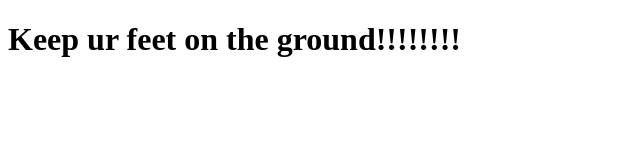
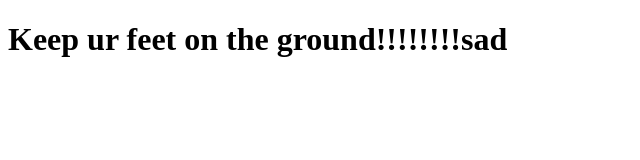
Before and after one commit to NewDekart/shri-2021-infra, a website: page public/index.html in a window 1280 px wide. Shown: the full height of the page, 0-640 px from the left. Drawn offline with Linux system fonts and the light colour scheme.

```diff
--- a/public/index.html
+++ b/public/index.html
@@ -7,6 +7,6 @@
     <title>Infrasructure dekart416</title>
 </head>
 <body>
-    <h1>Keep ur feet on the ground!!!!!!!!</h1>
+    <h1>Keep ur feet on the ground!!!!!!!!sad</h1>
 </body>
 </html>
```
